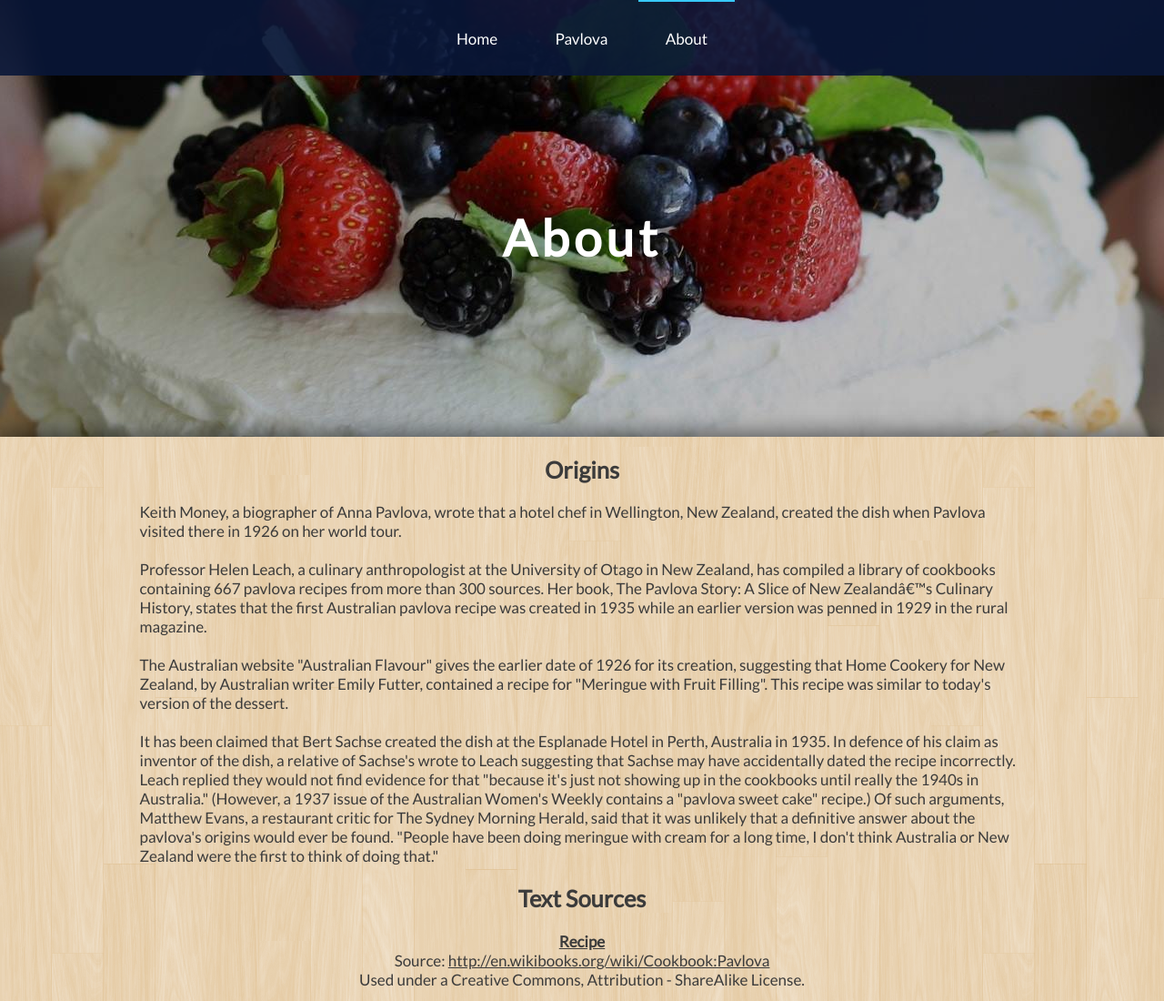
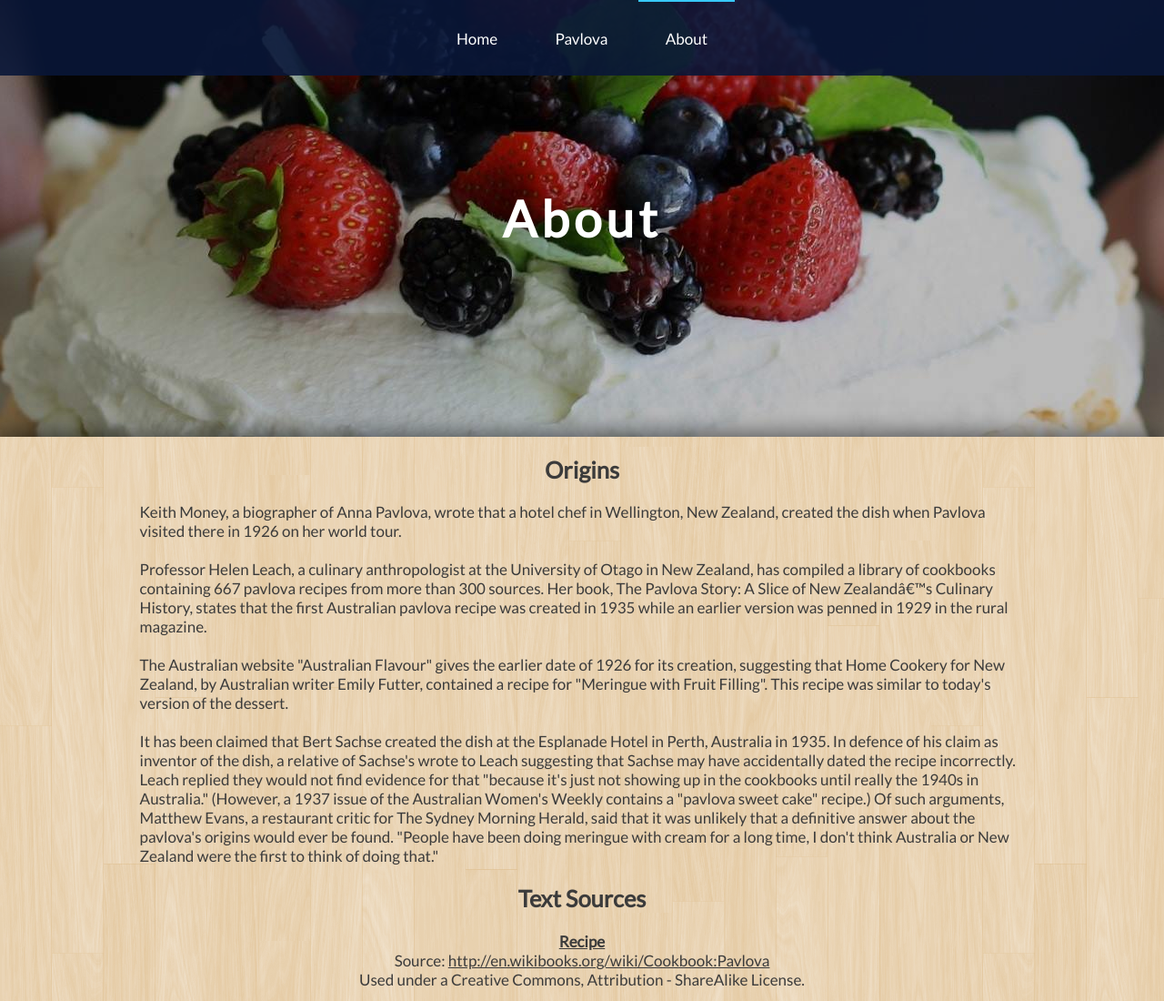
Before and after one commit to TimJones97/DXB203_Web, a plain HTML site: page about/index.html in a window 1280 px wide. Shown: the top 1100 px of the page at 91% size. Drawn offline with Linux system fonts and the light colour scheme.

Commit message:
Made position of header relative instead of fixed

```diff
--- a/files/css/styles.css
+++ b/files/css/styles.css
@@ -177,16 +177,16 @@
 
 /* Top title on Pavlova Recipe and About pages */
 .recipe-header, .about-header {
-  top: 28vh;
+  top: 30vh;
   width: 100vw;
   line-height: 60vh;
-  font-size: 45px;
   letter-spacing: 5px;
   font-size: 55px;
+  margin: auto;
   font-family: 'Lato', sans-serif;
   color: white;
   z-index: 0;
-  position: fixed;
+  position: relative;
   left: 50%;
   text-align: center;
   transform: translate(-50%, -50%);
```
